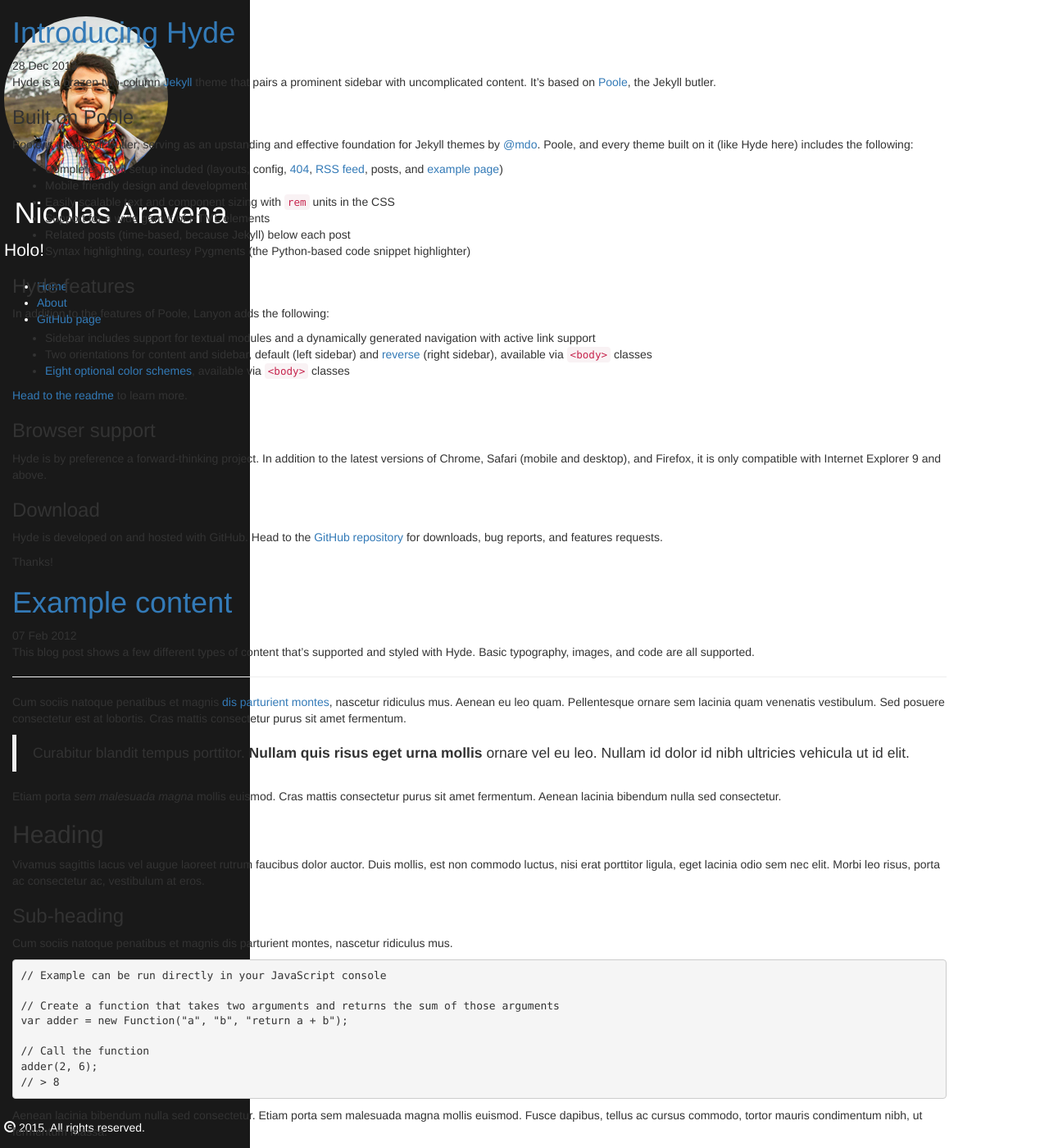
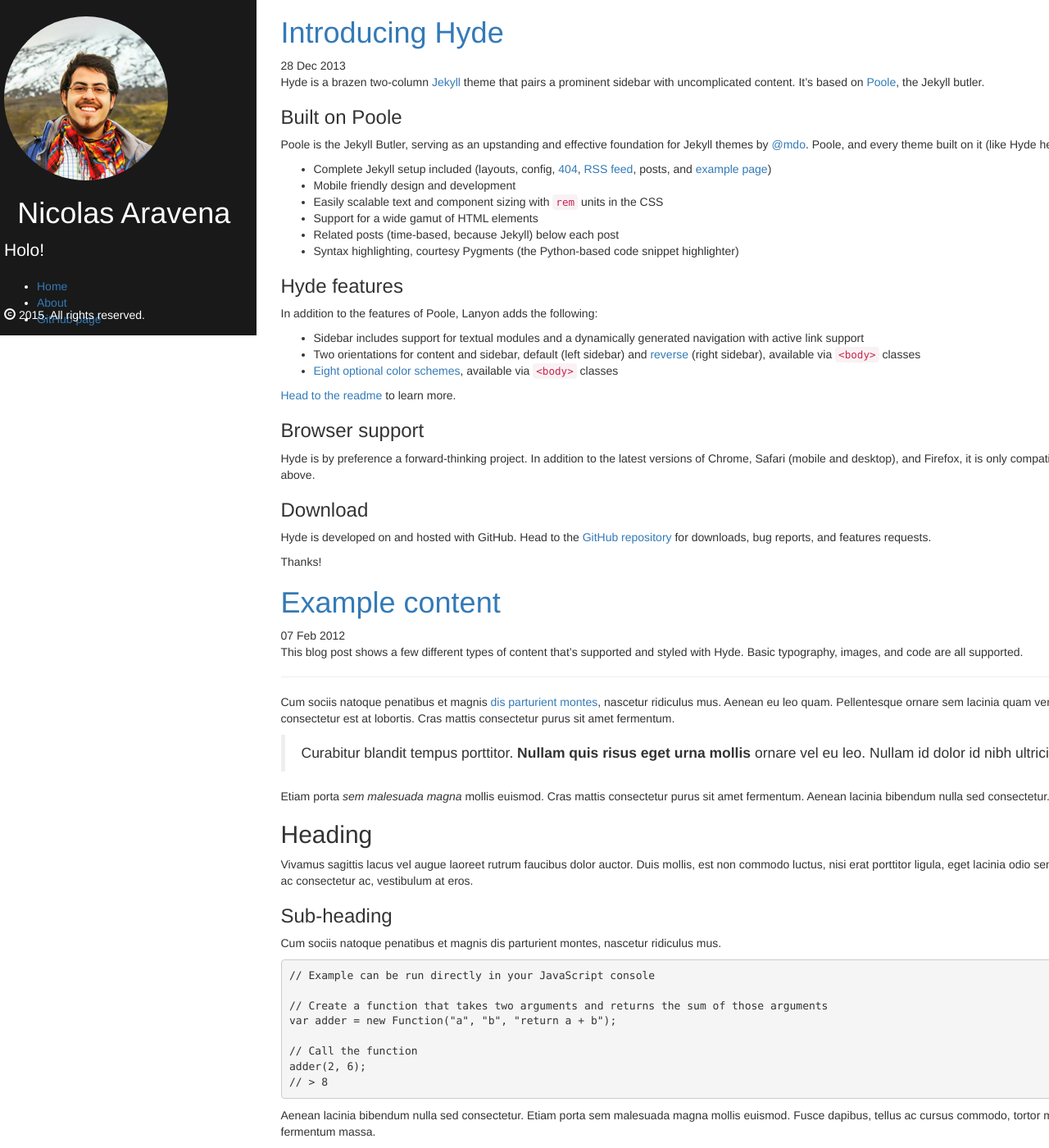
Before and after one commit to nicoaravena/nicoaravena.github.io, a Jekyll site: the page built from index.html, in a window 1280 px wide and 1400 px high. Shown: the whole window at 82% size. Built offline with Jekyll 4.4.1, drawn with Linux system fonts in a browser that asks for light colours; Markdown is read by kramdown in place of the engine named in the settings; the list of posts is cut into pages by our own code.

Commit message:
fix-it felix

```diff
--- a/public/css/style.css
+++ b/public/css/style.css
@@ -1,11 +1,16 @@
+body {
+	margin: auto;
+}
+
 .sidebar {
-	position: fixed;
 	background: rgb(0,0,0);
 	background: rgba(0,0,0,.9);
 	color: white;
 	padding-top: 20px;
 	padding-left: 20px;
 	height: 100%;
+	bottom: 0;
+	top: 0;
 }
 
 .sidebar-sticky {
```
